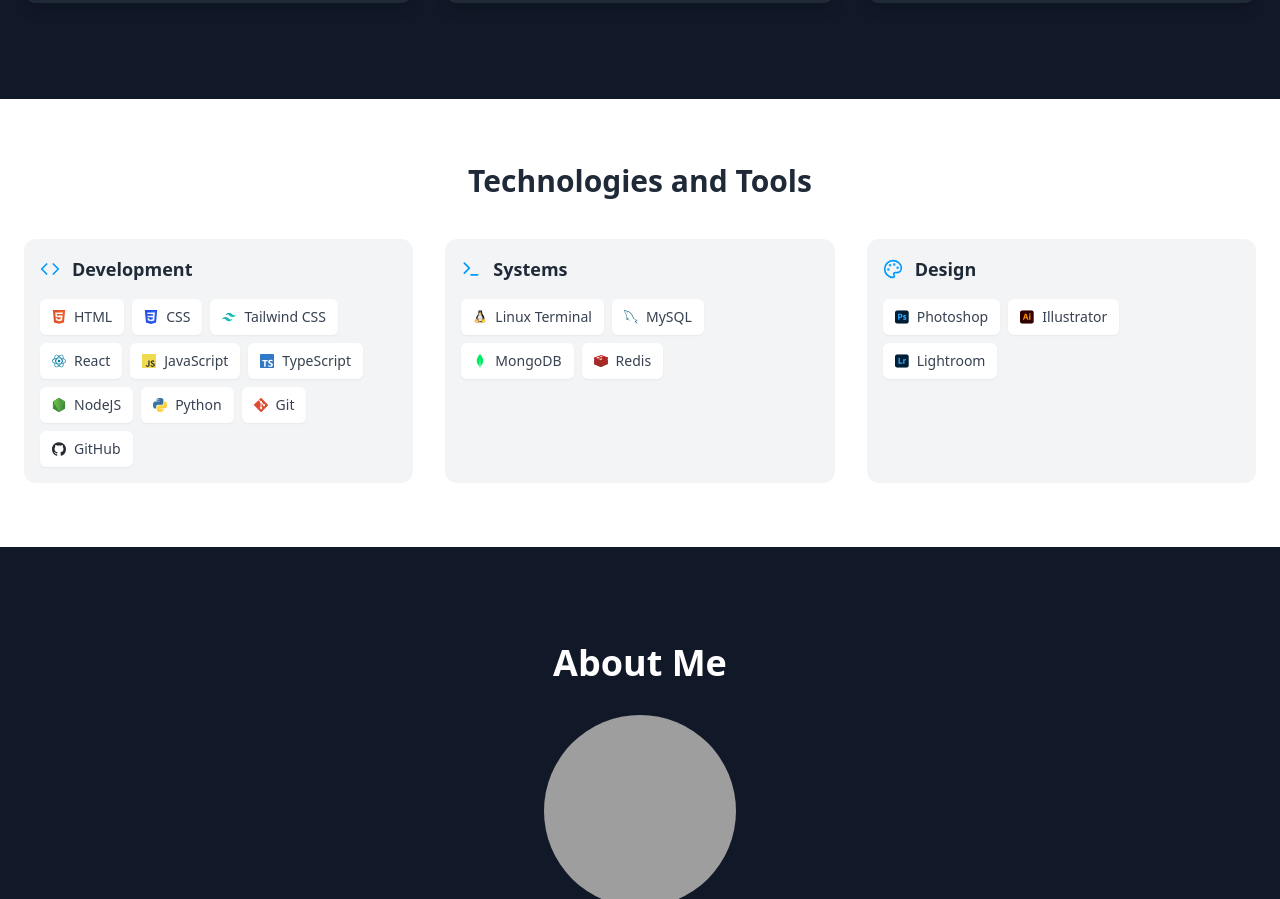
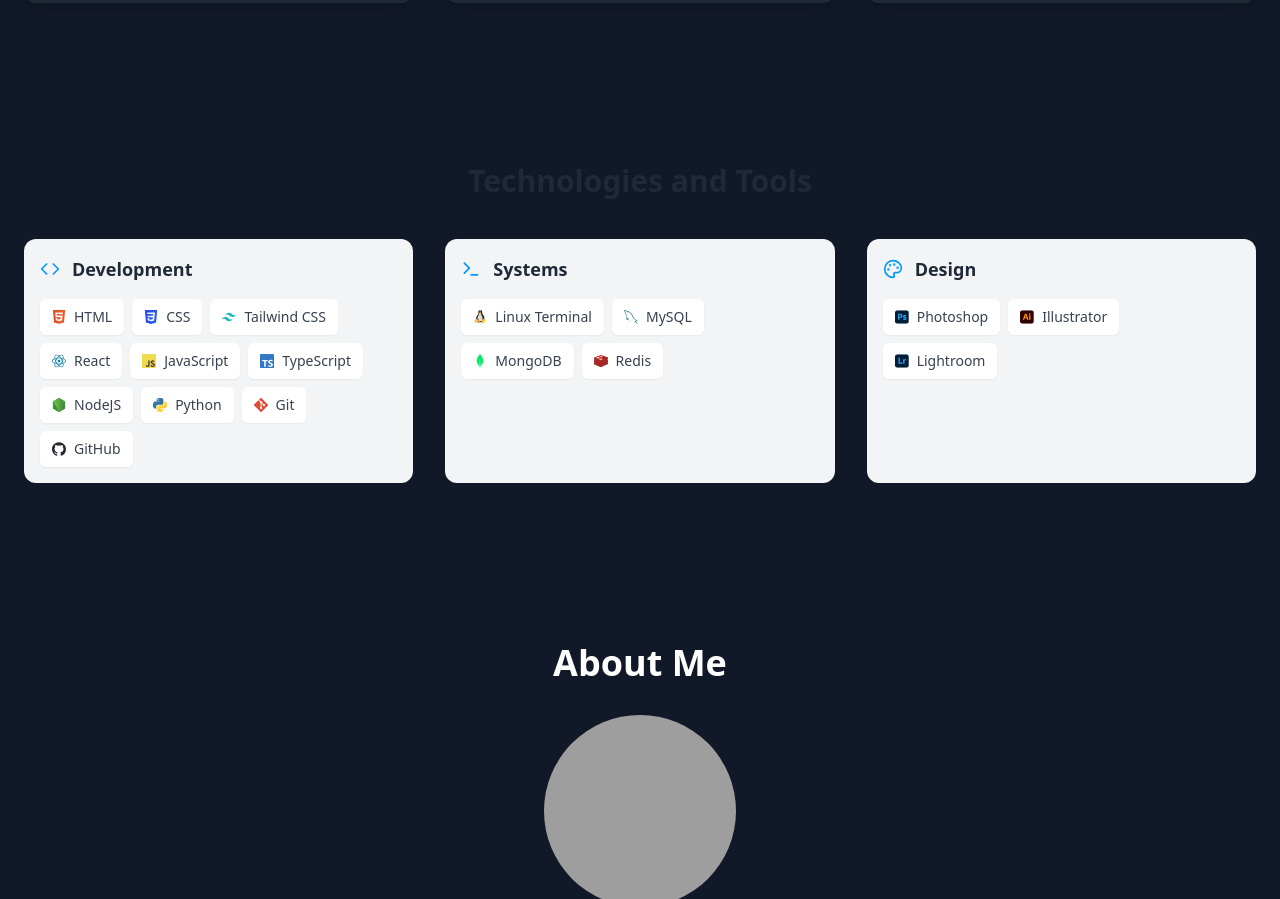
Before and after one commit to nacodeee/portfoliodefinitivodiosmio, a React (Vite) app: page / in a window 1280 px wide. Shown: the part 1789-2688 px from the top of the page. Built offline with nearby package versions, Linux system fonts and the light colour scheme; grey boxes are pictures that could not be loaded.

Commit message:
CV update & fix skills page

```diff
--- a/src/components/Skills.tsx
+++ b/src/components/Skills.tsx
@@ -67,7 +67,7 @@ export const Skills: React.FC = () => {
     return (
         <section
             className={`py-16 ${
-                theme === 'dark' ? 'bg-gray-900' : 'bg-white'
+                theme === 'dark' ? 'bg-gray-900' : 'bg-gray-900'
             } transition-colors duration-300 select-none`}
         >
             <div className="container mx-auto px-6">
```
Also changed, not shown: src/components/Header.tsx (+1 -11 lines).
